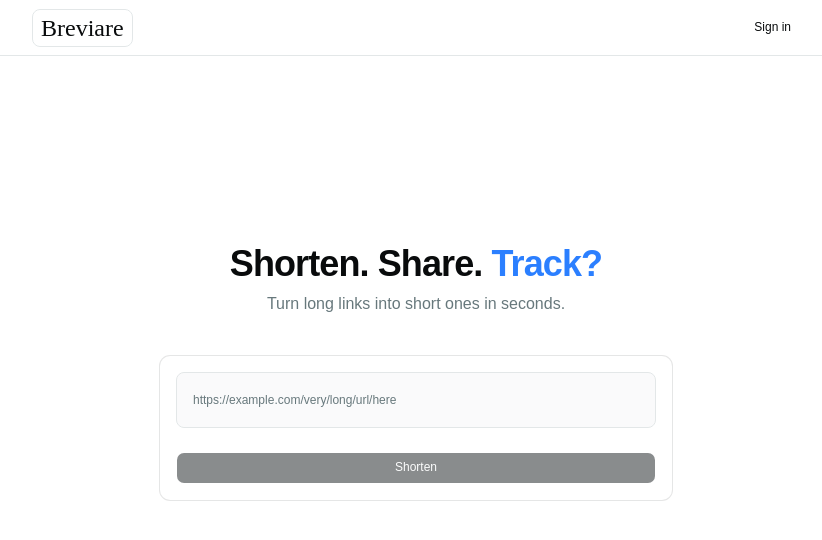
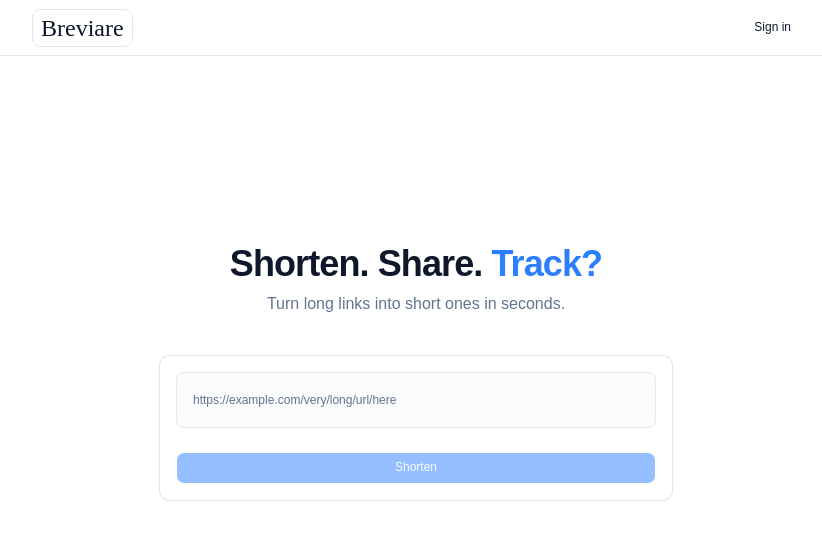
Before and after one commit to GardenMovie/breviare-iter, a React (Vite) app: page / in a window 1280 px wide. Shown: the top 540 px of the page, without its empty margins (224-1046 px from the left). Built offline with nearby package versions, Linux system fonts and the light colour scheme; no server answers.

Commit message:
Color variables to match overall theme

```diff
--- a/src/index.css
+++ b/src/index.css
@@ -8,72 +8,73 @@
 @custom-variant dark (&:is(.dark *));
 
 :root {
+    /* Built around Tailwind blue-500: oklch(0.623 0.214 259.815) */
     --background: oklch(1 0 0);
-    --foreground: oklch(0.148 0.004 228.8);
+    --foreground: oklch(0.208 0.042 265.755);
     --card: oklch(1 0 0);
-    --card-foreground: oklch(0.148 0.004 228.8);
+    --card-foreground: oklch(0.208 0.042 265.755);
     --popover: oklch(1 0 0);
-    --popover-foreground: oklch(0.148 0.004 228.8);
-    --primary: oklch(0.218 0.008 223.9);
-    --primary-foreground: oklch(0.987 0.002 197.1);
-    --secondary: oklch(0.963 0.002 197.1);
-    --secondary-foreground: oklch(0.218 0.008 223.9);
-    --muted: oklch(0.963 0.002 197.1);
-    --muted-foreground: oklch(0.56 0.021 213.5);
-    --accent: oklch(0.963 0.002 197.1);
-    --accent-foreground: oklch(0.218 0.008 223.9);
+    --popover-foreground: oklch(0.208 0.042 265.755);
+    --primary: oklch(0.623 0.214 259.815);
+    --primary-foreground: oklch(0.985 0.014 254.604);
+    --secondary: oklch(0.968 0.014 254.604);
+    --secondary-foreground: oklch(0.424 0.199 265.638);
+    --muted: oklch(0.968 0.014 254.604);
+    --muted-foreground: oklch(0.554 0.046 257.417);
+    --accent: oklch(0.932 0.032 255.585);
+    --accent-foreground: oklch(0.424 0.199 265.638);
     --destructive: oklch(0.577 0.245 27.325);
-    --border: oklch(0.925 0.005 214.3);
-    --input: oklch(0.925 0.005 214.3);
-    --ring: oklch(0.723 0.014 214.4);
+    --border: oklch(0.929 0.013 255.508);
+    --input: oklch(0.929 0.013 255.508);
+    --ring: oklch(0.623 0.214 259.815);
     --chart-1: oklch(0.809 0.105 251.813);
-    --chart-2: oklch(0.623 0.214 259.815);
-    --chart-3: oklch(0.546 0.245 262.881);
-    --chart-4: oklch(0.488 0.243 264.376);
+    --chart-2: oklch(0.707 0.165 254.624);
+    --chart-3: oklch(0.623 0.214 259.815);
+    --chart-4: oklch(0.546 0.245 262.881);
     --chart-5: oklch(0.424 0.199 265.638);
     --radius: 0.625rem;
-    --sidebar: oklch(0.987 0.002 197.1);
-    --sidebar-foreground: oklch(0.148 0.004 228.8);
-    --sidebar-primary: oklch(0.218 0.008 223.9);
-    --sidebar-primary-foreground: oklch(0.987 0.002 197.1);
-    --sidebar-accent: oklch(0.963 0.002 197.1);
-    --sidebar-accent-foreground: oklch(0.218 0.008 223.9);
-    --sidebar-border: oklch(0.925 0.005 214.3);
-    --sidebar-ring: oklch(0.723 0.014 214.4);
+    --sidebar: oklch(0.985 0.014 254.604);
+    --sidebar-foreground: oklch(0.208 0.042 265.755);
+    --sidebar-primary: oklch(0.623 0.214 259.815);
+    --sidebar-primary-foreground: oklch(0.985 0.014 254.604);
+    --sidebar-accent: oklch(0.932 0.032 255.585);
+    --sidebar-accent-foreground: oklch(0.424 0.199 265.638);
+    --sidebar-border: oklch(0.929 0.013 255.508);
+    --sidebar-ring: oklch(0.623 0.214 259.815);
 }
 
 .dark {
-    --background: oklch(0.148 0.004 228.8);
-    --foreground: oklch(0.987 0.002 197.1);
-    --card: oklch(0.218 0.008 223.9);
-    --card-foreground: oklch(0.987 0.002 197.1);
-    --popover: oklch(0.218 0.008 223.9);
-    --popover-foreground: oklch(0.987 0.002 197.1);
-    --primary: oklch(0.925 0.005 214.3);
-    --primary-foreground: oklch(0.218 0.008 223.9);
-    --secondary: oklch(0.275 0.011 216.9);
-    --secondary-foreground: oklch(0.987 0.002 197.1);
-    --muted: oklch(0.275 0.011 216.9);
-    --muted-foreground: oklch(0.723 0.014 214.4);
-    --accent: oklch(0.275 0.011 216.9);
-    --accent-foreground: oklch(0.987 0.002 197.1);
+    --background: oklch(0.208 0.042 265.755);
+    --foreground: oklch(0.985 0.014 254.604);
+    --card: oklch(0.279 0.041 260.031);
+    --card-foreground: oklch(0.985 0.014 254.604);
+    --popover: oklch(0.279 0.041 260.031);
+    --popover-foreground: oklch(0.985 0.014 254.604);
+    --primary: oklch(0.707 0.165 254.624);
+    --primary-foreground: oklch(0.208 0.042 265.755);
+    --secondary: oklch(0.372 0.044 257.287);
+    --secondary-foreground: oklch(0.985 0.014 254.604);
+    --muted: oklch(0.372 0.044 257.287);
+    --muted-foreground: oklch(0.704 0.04 256.788);
+    --accent: oklch(0.424 0.199 265.638);
+    --accent-foreground: oklch(0.985 0.014 254.604);
     --destructive: oklch(0.704 0.191 22.216);
     --border: oklch(1 0 0 / 10%);
     --input: oklch(1 0 0 / 15%);
-    --ring: oklch(0.56 0.021 213.5);
+    --ring: oklch(0.623 0.214 259.815);
     --chart-1: oklch(0.809 0.105 251.813);
-    --chart-2: oklch(0.623 0.214 259.815);
-    --chart-3: oklch(0.546 0.245 262.881);
-    --chart-4: oklch(0.488 0.243 264.376);
+    --chart-2: oklch(0.707 0.165 254.624);
+    --chart-3: oklch(0.623 0.214 259.815);
+    --chart-4: oklch(0.546 0.245 262.881);
     --chart-5: oklch(0.424 0.199 265.638);
-    --sidebar: oklch(0.218 0.008 223.9);
-    --sidebar-foreground: oklch(0.987 0.002 197.1);
-    --sidebar-primary: oklch(0.488 0.243 264.376);
-    --sidebar-primary-foreground: oklch(0.987 0.002 197.1);
-    --sidebar-accent: oklch(0.275 0.011 216.9);
-    --sidebar-accent-foreground: oklch(0.987 0.002 197.1);
+    --sidebar: oklch(0.279 0.041 260.031);
+    --sidebar-foreground: oklch(0.985 0.014 254.604);
+    --sidebar-primary: oklch(0.623 0.214 259.815);
+    --sidebar-primary-foreground: oklch(0.985 0.014 254.604);
+    --sidebar-accent: oklch(0.424 0.199 265.638);
+    --sidebar-accent-foreground: oklch(0.985 0.014 254.604);
     --sidebar-border: oklch(1 0 0 / 10%);
-    --sidebar-ring: oklch(0.56 0.021 213.5);
+    --sidebar-ring: oklch(0.623 0.214 259.815);
 }
 
 @theme inline {
```
